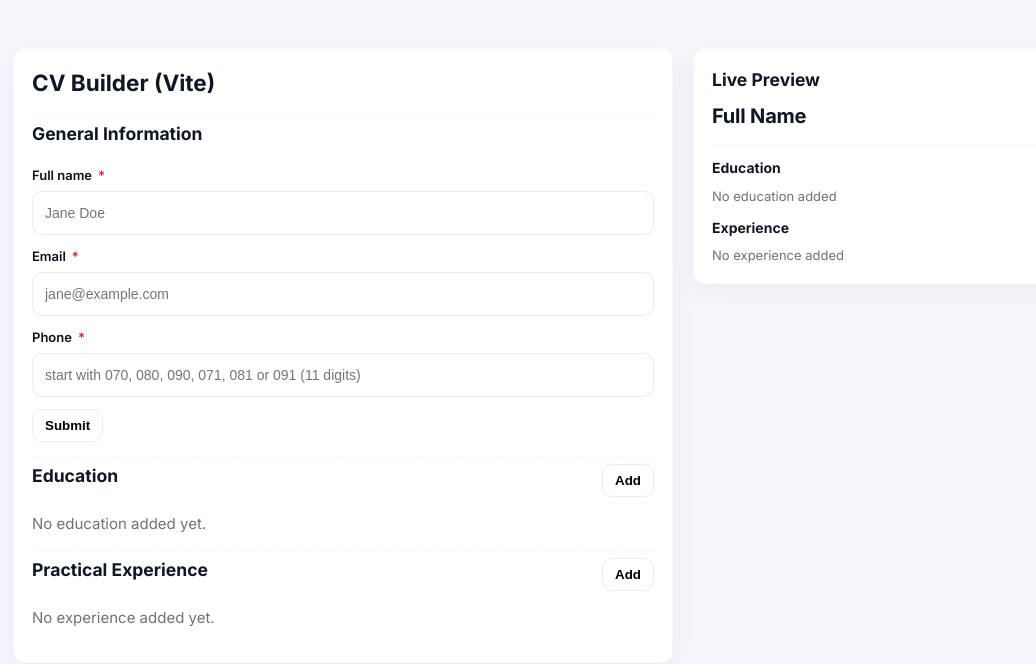
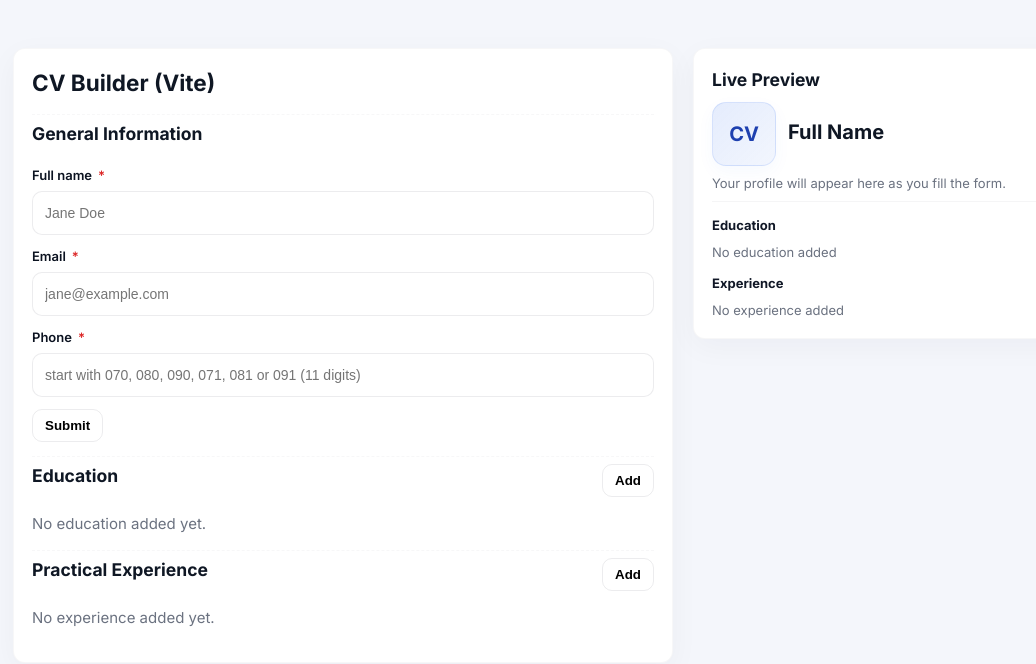
Before and after one commit to hencci/cv-application, a React (Vite) app in the folder cv-application/: page / in a window 1280 px wide. Shown: the top 664 px of the page, without its empty margins (97-1133 px from the left). Built offline with nearby package versions, Linux system fonts and the light colour scheme.

Commit message:
style: improve CVPreview visuals + add fade-in animation

```diff
--- a/cv-application/src/components/CVPreview.jsx
+++ b/cv-application/src/components/CVPreview.jsx
@@ -1,4 +1,4 @@
-import React from "react";
+import React, { useMemo } from "react";
 import "../styles/preview.css";
 
 export default function CVPreview({
@@ -6,9 +6,27 @@ export default function CVPreview({
   education = [],
   experience = [],
 }) {
+  // compute initials for avatar (fallback to 'CV')
+  const initials = useMemo(() => {
+    const name = (general.name || "").trim();
+    if (!name) return "CV";
+    const parts = name.split(/\s+/).filter(Boolean);
+    if (parts.length === 1) return parts[0].slice(0, 2).toUpperCase();
+    return (parts[0][0] + parts[parts.length - 1][0]).toUpperCase();
+  }, [general.name]);
+
+  // small helper to show a placeholder message when a section is empty
+  const Empty = ({ label }) => <div className="muted small">{label}</div>;
+
   return (
-    <div className="cv-preview">
+    <div className="cv-preview fade-in">
       <header className="cv-header">
+        <div className="cv-top">
+          <div className="cv-avatar" aria-hidden>
+            {initials}
+          </div>
+
+          <div className="cv-title">
             <h1 className="cv-name">{general.name || "Full Name"}</h1>
             <div className="cv-contact">
               {general.email && <span>{general.email}</span>}
@@ -17,20 +35,30 @@ export default function CVPreview({
               ) : null}
               {general.phone && <span>{general.phone}</span>}
             </div>
+          </div>
+        </div>
+
+        <p className="cv-tagline muted small">
+          {general.name
+            ? `Professional profile for ${general.name}`
+            : "Your profile will appear here as you fill the form."}
+        </p>
       </header>
 
+      <main className="cv-body">
         <section className="cv-section">
-        <h4>Education</h4>
+          <h4 className="cv-section-title">Education</h4>
           {education.length === 0 ? (
-          <div className="muted small">No education added</div>
+            <Empty label="No education added" />
           ) : (
             <ul className="cv-edu-list">
               {education.map((e) => (
                 <li key={e.id} className="cv-edu-item">
+                  <div className="cv-edu-left">
                     <div className="cv-edu-title">{e.title}</div>
-                <div className="muted">
-                  {e.school} • {e.date}
+                    <div className="muted">{e.school}</div>
                   </div>
+                  <div className="cv-edu-right muted small">{e.date}</div>
                 </li>
               ))}
             </ul>
@@ -38,25 +66,29 @@ export default function CVPreview({
         </section>
 
         <section className="cv-section">
-        <h4>Experience</h4>
+          <h4 className="cv-section-title">Experience</h4>
           {experience.length === 0 ? (
-          <div className="muted small">No experience added</div>
+            <Empty label="No experience added" />
           ) : (
             <ul className="cv-exp-list">
               {experience.map((ex) => (
                 <li key={ex.id} className="cv-exp-item">
-                <div className="cv-exp-title">
-                  {ex.position} <span className="muted">— {ex.company}</span>
+                  <div className="cv-exp-left">
+                    <div className="cv-exp-title">{ex.position}</div>
+                    <div className="muted">{ex.company}</div>
+                    {ex.responsibilities && (
+                      <div className="cv-exp-resp">{ex.responsibilities}</div>
+                    )}
                   </div>
-                <div className="muted small">
+                  <div className="cv-exp-right muted small">
                     {ex.from} — {ex.to}
                   </div>
-                <p className="cv-exp-resp">{ex.responsibilities}</p>
                 </li>
               ))}
             </ul>
           )}
         </section>
+      </main>
     </div>
   );
 }
--- a/cv-application/src/styles/preview.css
+++ b/cv-application/src/styles/preview.css
@@ -1,17 +1,66 @@
 .preview-panel {
   background: linear-gradient(180deg, #fbfbff, #ffffff);
-  padding: 16px;
+  padding: 18px;
+  border-radius: 12px;
+  border: 1px solid rgba(15, 23, 42, 0.03);
+  box-shadow: 0 10px 30px rgba(14, 18, 32, 0.04);
 }
 
+/* The container that animates */
 .cv-preview {
   font-size: 14px;
   color: var(--text);
+  display: flex;
+  flex-direction: column;
+  gap: 10px;
+}
+
+/* Fade-in animation used whenever preview re-renders */
+@keyframes previewFade {
+  from {
+    opacity: 0;
+    transform: translateY(6px);
+  }
+  to {
+    opacity: 1;
+    transform: translateY(0);
+  }
+}
+.fade-in {
+  animation: previewFade 380ms cubic-bezier(0.2, 0.9, 0.35, 1);
 }
 
 .cv-header {
+  padding-bottom: 8px;
   border-bottom: 1px solid rgba(15, 23, 42, 0.04);
-  padding-bottom: 10px;
-  margin-bottom: 12px;
+}
+
+.cv-top {
+  display: flex;
+  gap: 12px;
+  align-items: center;
+}
+
+.cv-avatar {
+  width: 64px;
+  height: 64px;
+  border-radius: 14px;
+  background: linear-gradient(
+    135deg,
+    rgba(37, 99, 235, 0.12),
+    rgba(37, 99, 235, 0.06)
+  );
+  display: flex;
+  align-items: center;
+  justify-content: center;
+  color: var(--accent-600);
+  font-weight: 700;
+  font-size: 20px;
+  border: 1px solid rgba(37, 99, 235, 0.12);
+  box-shadow: 0 6px 18px rgba(37, 99, 235, 0.04);
+}
+
+.cv-title {
   display: flex;
   flex-direction: column;
   gap: 4px;
@@ -21,7 +70,6 @@
   margin: 0;
   font-size: 20px;
   font-weight: 700;
-  letter-spacing: -0.2px;
 }
 
 .cv-contact {
@@ -32,36 +80,103 @@
   align-items: center;
 }
 
-.cv-section {
-  margin-top: 12px;
+.sep {
+  margin: 0 6px;
+  color: var(--muted);
 }
 
-.cv-section h4 {
+.cv-tagline {
+  margin: 8px 0 0 0;
+  font-size: 13px;
+  color: var(--muted);
+}
+
+.cv-body {
+  display: flex;
+  flex-direction: column;
+  gap: 12px;
+  margin-top: 4px;
+}
+
+.cv-section-title {
   margin: 0 0 8px 0;
-  font-size: 14px;
+  font-size: 13px;
   color: #111827;
   font-weight: 700;
+  display: flex;
+  align-items: center;
+  gap: 8px;
+}
+
+.cv-edu-list,
+.cv-exp-list {
+  list-style: none;
+  margin: 0;
+  padding: 0;
+  display: flex;
+  flex-direction: column;
+  gap: 10px;
 }
 
 .cv-edu-item,
 .cv-exp-item {
-  margin-bottom: 12px;
-  padding-bottom: 6px;
-  border-bottom: 1px dashed rgba(15, 23, 42, 0.03);
+  display: flex;
+  justify-content: space-between;
+  gap: 12px;
+  padding: 10px;
+  border-radius: 10px;
+  transition: background 0.12s ease, transform 0.08s ease;
+}
+
+.cv-edu-item:hover,
+.cv-exp-item:hover {
+  background: rgba(37, 99, 235, 0.03);
+  transform: translateY(-2px);
+}
+
+.cv-edu-left,
+.cv-exp-left {
+  display: flex;
+  flex-direction: column;
+  gap: 4px;
 }
 
 .cv-edu-title,
 .cv-exp-title {
   font-weight: 600;
+  font-size: 14px;
 }
 
 .cv-exp-resp {
-  margin: 6px 0 0 0;
-  color: #111827;
+  margin-top: 8px;
+  color: #1f2937;
+  font-size: 13px;
 }
 
-/* small muted helper text */
-.muted.small {
+.cv-edu-right,
+.cv-exp-right {
+  min-width: 90px;
+  text-align: right;
   color: var(--muted);
   font-size: 13px;
 }
+
+.muted.small {
+  font-size: 13px;
+  color: var(--muted);
+}
+
+@media (max-width: 480px) {
+  .cv-edu-item,
+  .cv-exp-item {
+    flex-direction: column;
+    align-items: flex-start;
+  }
+
+  .cv-edu-right,
+  .cv-exp-right {
+    text-align: left;
+    min-width: auto;
+    margin-top: 6px;
+  }
+}
```
Lines whose indentation alone changed are shown as unchanged.
